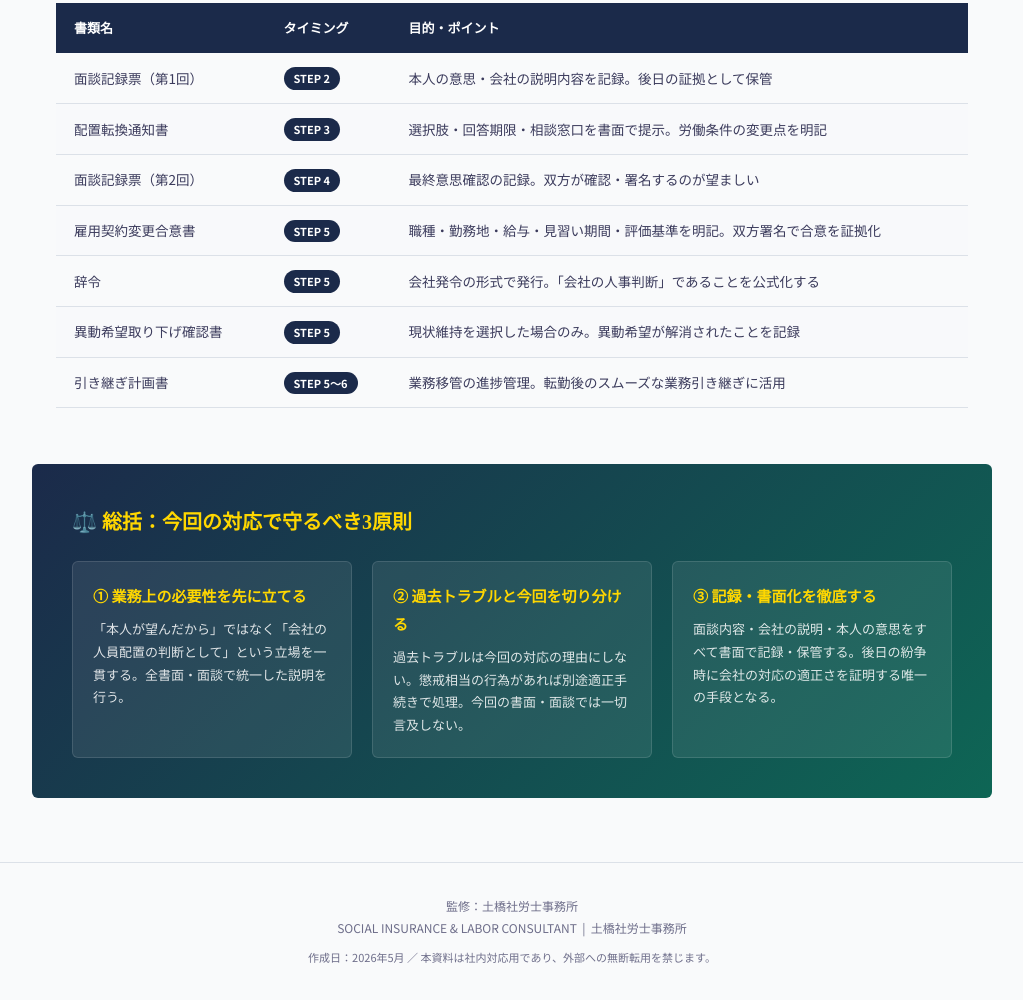
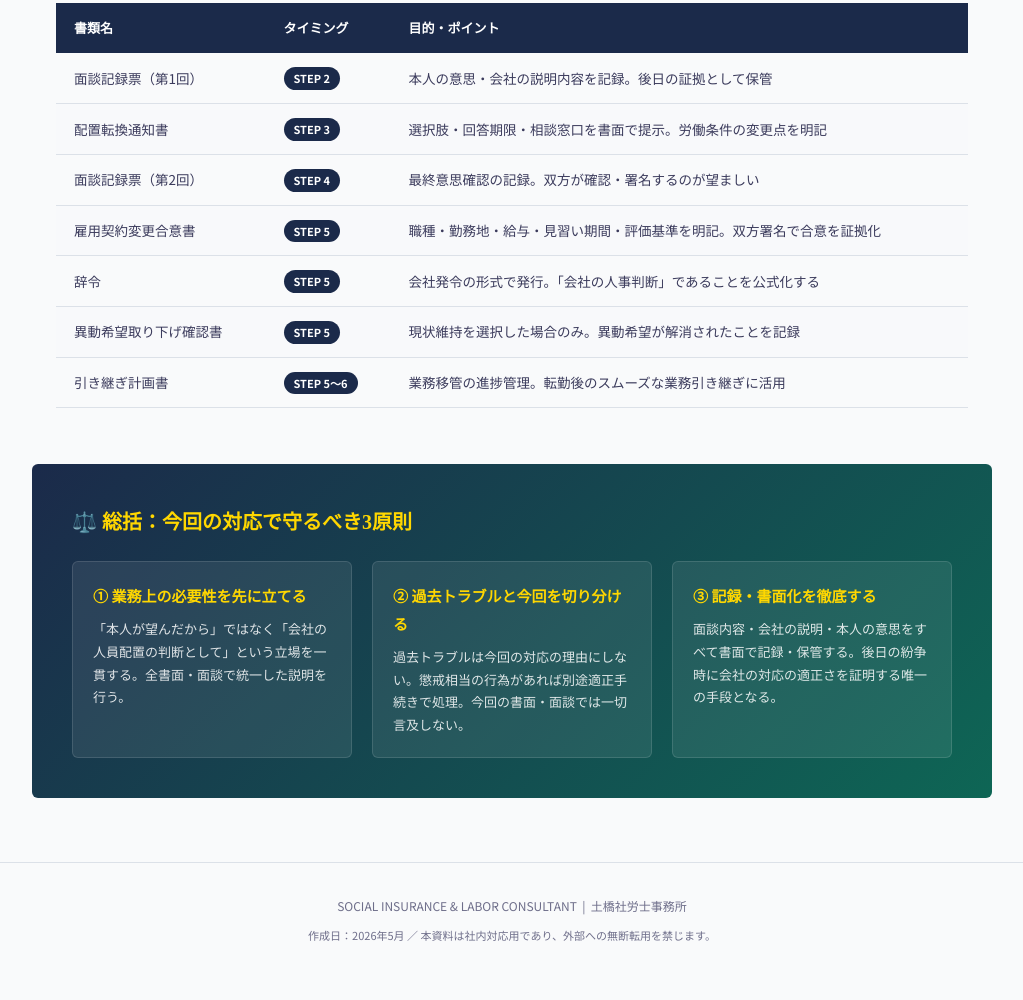
Before and after one commit to dobashi-office/system-origin, a plain HTML site: page 20260502_人事異動対応マニュアル.html in a window 1280 px wide. Shown: the part 6392-7392 px from the top of the page, without its empty margins (128-1151 px from the left). After the commit the page ends 7369 px from the top, so only its background shows below. Drawn offline with Linux system fonts and the light colour scheme.

Commit message:
Update 20260502_人事異動対応マニュアル.html

```diff
--- a/20260502_人事異動対応マニュアル.html
+++ b/20260502_人事異動対応マニュアル.html
@@ -762,7 +762,6 @@
 
 <!-- フッター -->
 <div class="footer">
-  <p>監修：土橋社労士事務所</p>
   <p>SOCIAL INSURANCE &amp; LABOR CONSULTANT &nbsp;|&nbsp; 土橋社労士事務所</p>
   <p style="margin-top:8px;font-size:11px;">作成日：2026年5月 ／ 本資料は社内対応用であり、外部への無断転用を禁じます。</p>
 </div>
```
